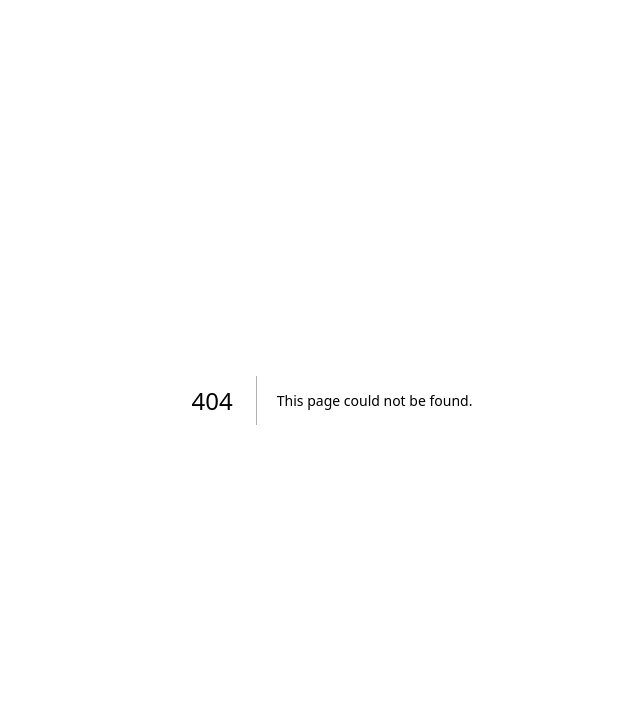
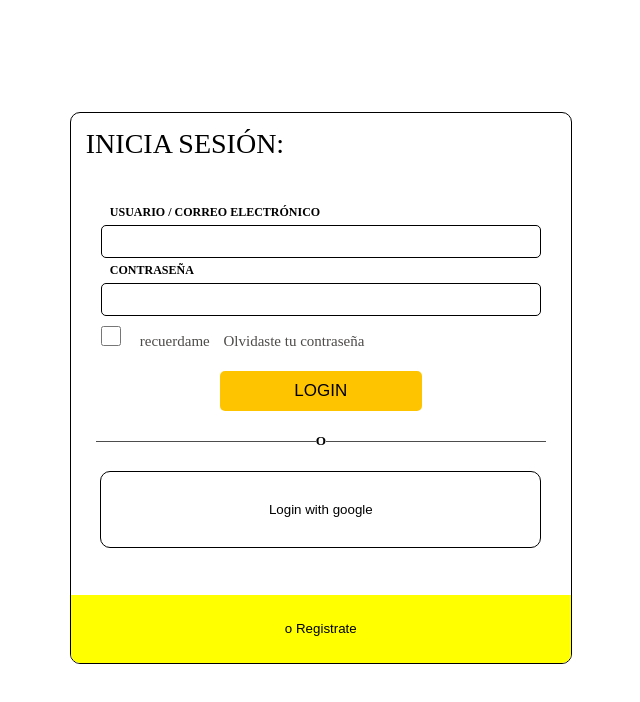
Before and after one commit to CantaJuega-conmigo/cantajuega-conmigo, a Next.js app: page /login in a window 1280 px wide. Before the commit this address had no page. Shown: the top 702 px of the page, without its empty margins (308-948 px from the left). Built offline with nearby package versions, Linux system fonts and the light colour scheme.

Commit message:
login page

```diff
--- /dev/null
+++ b/src/pages/login.tsx
@@ -0,0 +1,38 @@
+import styles from '../styles/login.module.css'
+export default function Login(){
+    return (
+        <div className={styles.Container}>
+
+           <section className={styles.secondContainer}>
+            <h1>INICIA SESIÓN:</h1>
+                <div className={styles.inputsContainer}>
+
+                    <label htmlFor="">USUARIO / CORREO ELECTRÓNICO</label>
+                    <input type="text" />
+                    <label htmlFor="">CONTRASEÑA</label>
+                    <input type="text" />
+
+                   <section className={styles.paswwordSection}>
+                    <input type="checkbox" name="" className={styles.checkBox} id="Passwordvisible" />
+                    <label htmlFor="">recuerdame </label>
+                    <span>Olvidaste tu contraseña</span>
+                   </section>
+                    <button type='button' className={styles.loginButton}>LOGIN</button>
+                      <div className={styles.aux}>
+                        <section></section>
+                        <h5>O</h5>
+                        <section></section>
+                      </div>
+                      <button type='button' className={styles.googleButton} >Login with google</button>
+                </div>
+
+
+                <button className={styles.Registerbutton}>
+                    o Registrate
+                </button>
+
+           </section>
+
+        </div>
+    )
+}
--- a/src/styles/globals.css
+++ b/src/styles/globals.css
@@ -1,4 +1,4 @@
-:root {
+/* :root {
   --max-width: 1100px;
   --border-radius: 12px;
   --font-mono: ui-monospace, Menlo, Monaco, 'Cascadia Mono', 'Segoe UI Mono',
@@ -104,4 +104,4 @@ a {
   html {
     color-scheme: dark;
   }
-}
+} */
--- /dev/null
+++ b/src/styles/login.module.css
@@ -0,0 +1,110 @@
+
+.Container{
+    position: absolute;
+    height: 95%;
+    width: 97%;
+    justify-content: center;
+    align-items: center;
+    display: flex;
+    flex-direction: column;
+}
+.secondContainer{
+    border: 1px solid rgb(0, 0, 0);
+    border-radius: 10px;
+    height: 550px;
+    width: 500px;
+    display: flex;
+    flex-direction: column;
+    justify-content: space-between;
+    overflow: hidden;
+}
+.secondContainer h1{
+
+    margin:0;
+    margin-left: 15px;
+    font-size: 28px;
+    margin-top: 15px;
+    margin-bottom: 30px;
+    font-weight: 300;
+}
+
+.aux{
+    display: flex;
+    justify-content: center;
+    align-items: center;
+}
+.aux section{
+    background-color: aqua;
+    border-bottom: 1px solid rgb(77, 77, 77);
+    width: 100%;
+    height: 0px;
+}
+
+.inputsContainer{
+    display: flex;
+    flex-direction: column;
+  padding: 5px;
+  height: 85%;
+  width: 90%;
+  margin: 0 auto;
+  margin-top: 10px;
+
+}
+.inputsContainer input{
+    margin: 5px;
+    padding: 8px;
+    border-radius:5px ;
+    border: 1px solid;
+}
+.inputsContainer label{
+ margin-left: 14px;
+ font-weight: 600;
+ font-size: 12px;
+}
+.loginButton{
+    background-color: rgb(255, 196, 0);
+    width: 45%;
+    padding: 10px;
+    margin: 0 auto;
+    border: none;
+    margin-top: 20px;
+    border-radius: 5px;
+    font-size: 17px;
+
+}
+
+
+.paswwordSection label{
+    font-weight: 300;
+    font-size: 15px;
+    color: rgba(7, 4, 0, 0.719);
+}
+.paswwordSection input{
+  width: 20px;
+  height: 20px;
+  cursor: pointer;
+}
+.paswwordSection span{
+    font-weight: 300;
+    font-size: 15px;
+    color: rgba(7, 4, 0, 0.719);
+    margin-left:10px ;
+}
+.googleButton{
+ background-color: white;
+ border: 1px solid;
+ border-radius: 10px;
+ height: 20%;
+ width: 98%;
+ margin: 0 auto;
+ cursor: pointer;
+}
+.googleButton:hover{
+    background-color: rgb(241, 241, 241);
+}
+.Registerbutton{
+    background-color: yellow;
+    width: 100%;
+    height: 15%;
+    border: none;
+}
```
Also changed, not shown: src/pages/index.tsx (+1 -110 lines).
